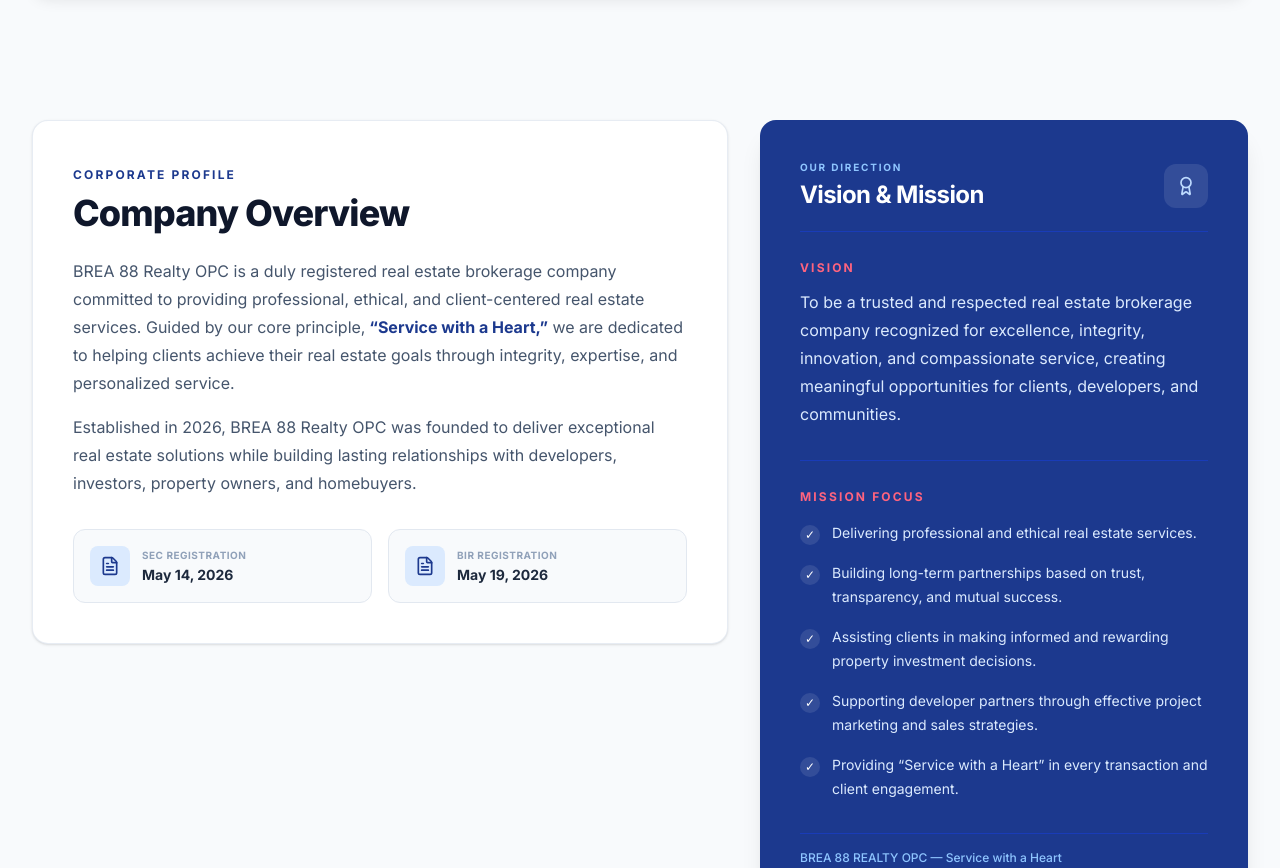
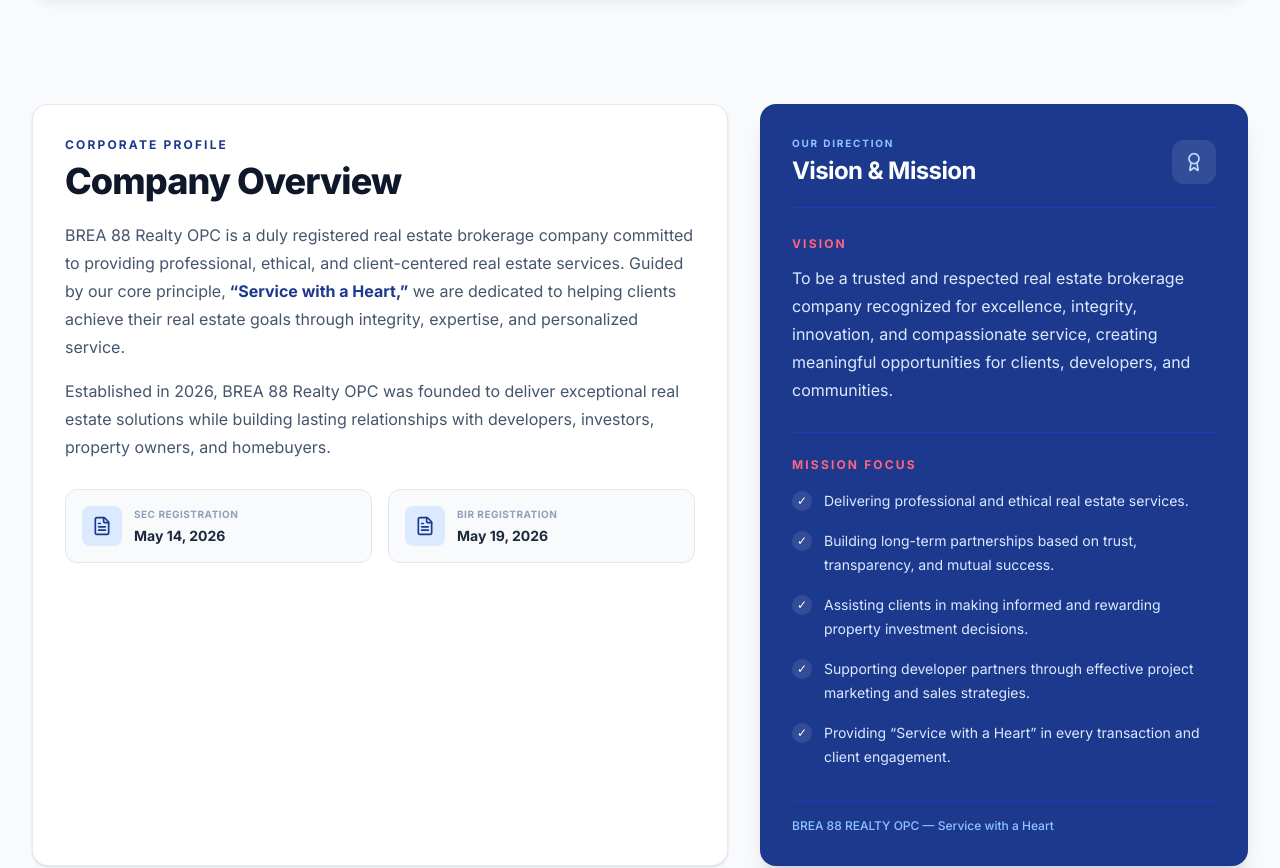
Before and after one commit to cylexnoe/brea88, a Next.js app in the folder brea88/: page / in a window 1280 px wide. Shown: the part 780-1648 px from the top of the page. Built offline with nearby package versions, Linux system fonts and the light colour scheme.

Commit message:
Update page.tsx

```diff
--- a/brea88/src/app/page.tsx
+++ b/brea88/src/app/page.tsx
@@ -380,23 +380,23 @@ export default function HomePage() {
 
       </section>
 
-      {/* =====================================================
-          CORPORATE PROFILE
-      ====================================================== */}
 
       {/* CORPORATE PROFILE & GOALS */}
     <section
       id="profile"
-  className="bg-slate-50 py-14 sm:py-16 lg:py-24"
+      className="bg-slate-50 py-10 sm:py-14 lg:py-20"
     >
       <div className="mx-auto max-w-7xl px-4 sm:px-6 lg:px-8">
 
         <div className="grid items-stretch gap-6 lg:grid-cols-12 lg:gap-8">
 
-      {/* COMPANY OVERVIEW */}
-      <div className="flex flex-col lg:col-span-7">
+          {/* =================================================
+              COMPANY OVERVIEW
+          ================================================== */}
 
-        <div className="rounded-2xl border border-slate-200/80 bg-white p-6 shadow-sm transition-all duration-300 hover:shadow-md sm:p-8 lg:p-10">
+          <div className="flex lg:col-span-7">
+
+            <div className="flex w-full flex-col rounded-2xl border border-slate-200/80 bg-white p-5 shadow-sm transition-all duration-300 hover:shadow-md sm:p-7 lg:p-8">
 
               <span className="text-xs font-bold uppercase tracking-[0.18em] text-blue-900">
                 Corporate Profile
@@ -406,15 +406,16 @@ export default function HomePage() {
                 Company Overview
               </h2>
 
-          <div className="mt-6 space-y-4">
+              <div className="mt-5 space-y-4">
+
                 <p className="text-sm leading-7 text-slate-600 sm:text-base">
                   BREA 88 Realty OPC is a duly registered real estate brokerage
                   company committed to providing professional, ethical, and
                   client-centered real estate services. Guided by our core
                   principle,
                   <strong className="text-blue-900">
-                {" "}“Service with a Heart,”
-              </strong>{" "}
+                    {' '}“Service with a Heart,”
+                  </strong>{' '}
                   we are dedicated to helping clients achieve their real estate
                   goals through integrity, expertise, and personalized service.
                 </p>
@@ -425,55 +426,93 @@ export default function HomePage() {
                   relationships with developers, investors, property owners, and
                   homebuyers.
                 </p>
+
               </div>
 
               {/* REGISTRATION DETAILS */}
-          <div className="mt-8 grid gap-4 sm:grid-cols-2">
+
+              <div className="mt-7 grid grid-cols-1 gap-4 sm:grid-cols-2">
 
                 <div className="flex items-center gap-3 rounded-xl border border-slate-200 bg-slate-50 p-4 transition-all duration-300 hover:border-blue-200 hover:bg-blue-50/40">
+
                   <div className="flex h-10 w-10 shrink-0 items-center justify-center rounded-lg bg-blue-100">
                     <FileText className="h-5 w-5 text-blue-900" />
                   </div>
 
                   <div className="min-w-0">
+
                     <p className="text-[10px] font-bold uppercase tracking-wider text-slate-400">
                       SEC Registration
                     </p>
 
-                <p className="mt-0.5 text-sm font-bold text-slate-800">
+                    <p className="mt-1 text-sm font-bold text-slate-800">
                       May 14, 2026
                     </p>
+
                   </div>
+
                 </div>
 
                 <div className="flex items-center gap-3 rounded-xl border border-slate-200 bg-slate-50 p-4 transition-all duration-300 hover:border-blue-200 hover:bg-blue-50/40">
+
                   <div className="flex h-10 w-10 shrink-0 items-center justify-center rounded-lg bg-blue-100">
                     <FileText className="h-5 w-5 text-blue-900" />
                   </div>
 
                   <div className="min-w-0">
+
                     <p className="text-[10px] font-bold uppercase tracking-wider text-slate-400">
                       BIR Registration
                     </p>
 
-                <p className="mt-0.5 text-sm font-bold text-slate-800">
+                    <p className="mt-1 text-sm font-bold text-slate-800">
                       May 19, 2026
                     </p>
-              </div>
+
                   </div>
 
                 </div>
-        </div>
+
               </div>
 
-      {/* VISION & MISSION */}
+            </div>
+
+          </div>
+
+
+          {/* =================================================
+              VISION & MISSION
+          ================================================== */}
+
           <div className="flex lg:col-span-5">
 
-        <div className="flex w-full flex-col rounded-2xl bg-blue-900 p-6 text-white shadow-xl transition-all duration-300 hover:-translate-y-1 hover:shadow-2xl sm:p-8 lg:p-10">
+            <div
+              className="
+                flex
+                h-full
+                min-h-full
+                w-full
+                flex-col
+                rounded-2xl
+                bg-blue-900
+                p-5
+                text-white
+                shadow-xl
+                transition-all
+                duration-300
+                hover:-translate-y-1
+                hover:shadow-2xl
+                sm:p-7
+                lg:p-8
+              "
+            >
 
               {/* HEADER */}
+
               <div className="flex items-center justify-between gap-4 border-b border-blue-800 pb-5">
-            <div>
+
+                <div className="min-w-0">
+
                   <p className="text-[10px] font-bold uppercase tracking-[0.18em] text-blue-300">
                     Our Direction
                   </p>
@@ -481,15 +520,22 @@ export default function HomePage() {
                   <h3 className="mt-1 text-xl font-bold tracking-tight sm:text-2xl">
                     Vision & Mission
                   </h3>
+
                 </div>
 
                 <div className="flex h-11 w-11 shrink-0 items-center justify-center rounded-xl bg-white/10">
+
                   <Award className="h-5 w-5 text-blue-200" />
-            </div>
+
                 </div>
 
+              </div>
+
+
               {/* VISION */}
+
               <div className="mt-7">
+
                 <h4 className="text-xs font-bold uppercase tracking-[0.18em] text-rose-400">
                   Vision
                 </h4>
@@ -500,86 +546,68 @@ export default function HomePage() {
                   compassionate service, creating meaningful opportunities for
                   clients, developers, and communities.
                 </p>
+
               </div>
 
+
               {/* MISSION */}
-          <div className="mt-8 border-t border-blue-800 pt-7">
+
+              <div className="mt-7 border-t border-blue-800 pt-6">
+
                 <h4 className="text-xs font-bold uppercase tracking-[0.18em] text-rose-400">
                   Mission Focus
                 </h4>
 
                 <ul className="mt-4 space-y-4 text-sm leading-6 text-blue-100">
 
-              <li className="flex items-start gap-3">
-                <span className="mt-1 flex h-5 w-5 shrink-0 items-center justify-center rounded-full bg-white/10 text-xs text-white">
+                  {[
+                    'Delivering professional and ethical real estate services.',
+                    'Building long-term partnerships based on trust, transparency, and mutual success.',
+                    'Assisting clients in making informed and rewarding property investment decisions.',
+                    'Supporting developer partners through effective project marketing and sales strategies.',
+                    'Providing “Service with a Heart” in every transaction and client engagement.',
+                  ].map((item) => (
+
+                    <li
+                      key={item}
+                      className="flex items-start gap-3"
+                    >
+
+                      <span className="mt-0.5 flex h-5 w-5 shrink-0 items-center justify-center rounded-full bg-white/10 text-xs text-white">
                         ✓
                       </span>
 
                       <span>
-                  Delivering professional and ethical real estate services.
+                        {item}
                       </span>
+
                     </li>
 
-              <li className="flex items-start gap-3">
-                <span className="mt-1 flex h-5 w-5 shrink-0 items-center justify-center rounded-full bg-white/10 text-xs text-white">
-                  ✓
-                </span>
-
-                <span>
-                  Building long-term partnerships based on trust,
-                  transparency, and mutual success.
-                </span>
-              </li>
-
-              <li className="flex items-start gap-3">
-                <span className="mt-1 flex h-5 w-5 shrink-0 items-center justify-center rounded-full bg-white/10 text-xs text-white">
-                  ✓
-                </span>
-
-                <span>
-                  Assisting clients in making informed and rewarding property
-                  investment decisions.
-                </span>
-              </li>
-
-              <li className="flex items-start gap-3">
-                <span className="mt-1 flex h-5 w-5 shrink-0 items-center justify-center rounded-full bg-white/10 text-xs text-white">
-                  ✓
-                </span>
-
-                <span>
-                  Supporting developer partners through effective project
-                  marketing and sales strategies.
-                </span>
-              </li>
-
-              <li className="flex items-start gap-3">
-                <span className="mt-1 flex h-5 w-5 shrink-0 items-center justify-center rounded-full bg-white/10 text-xs text-white">
-                  ✓
-                </span>
-
-                <span>
-                  Providing “Service with a Heart” in every transaction and
-                  client engagement.
-                </span>
-              </li>
+                  ))}
 
                 </ul>
+
               </div>
 
-          {/* BOTTOM SPACE / BALANCE */}
+
+              {/* BOTTOM */}
+
               <div className="mt-auto pt-8">
+
                 <div className="h-px w-full bg-blue-800" />
 
                 <p className="mt-4 text-xs font-medium text-blue-300">
                   BREA 88 REALTY OPC — Service with a Heart
                 </p>
+
               </div>
 
             </div>
+
           </div>
 
         </div>
+
       </div>
     </section>
 
```
Lines whose indentation alone changed are shown as unchanged.
